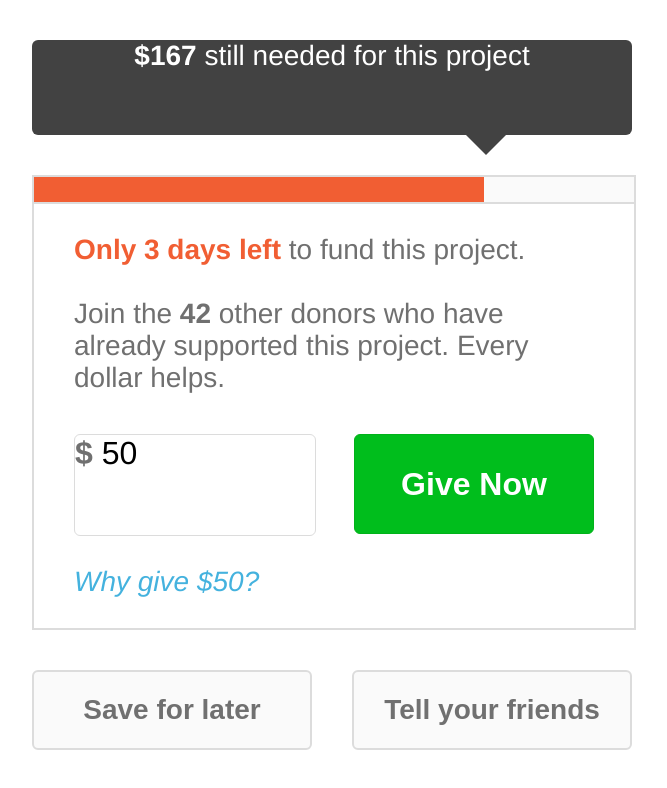
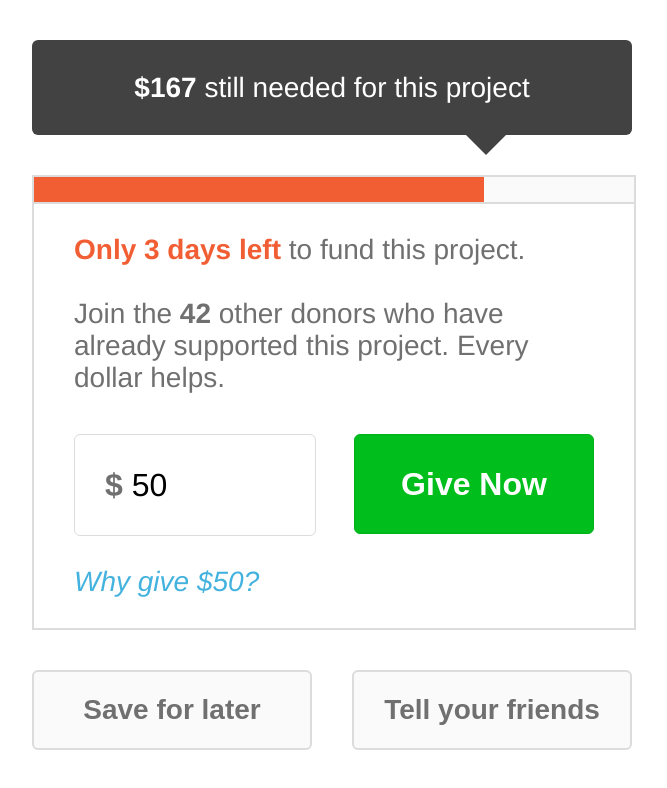
Before and after one commit to IVongphakdy/PlanningCenterDC, a plain HTML site: page index.html in a window 1280 px wide. Shown: the whole page, without its empty margins (8-675 px from the left). Drawn offline with Linux system fonts and the light colour scheme.

Commit message:
completed

```diff
--- a/index.html
+++ b/index.html
@@ -4,7 +4,7 @@
 	<title>Planning Center | Donations</title>
 	<meta charset="UTF-8">
 	<meta name="viewport" content="width=device-width, initial-scale=1.0">
-	<link rel="stylesheet" type="text/css" href="/style.css">
+	<link rel="stylesheet" type="text/css" href="style.css">
 </head>
 
 <body>
--- a/style.css
+++ b/style.css
@@ -29,6 +29,8 @@ p {
 .dialogue p {
     color: white;
     text-align: center;
+    vertical-align: middle;
+    line-height: 95px;
 }
 .dialogue::after {
 	content: "";
@@ -80,6 +82,11 @@ span {
     height: 100px;
     border: 1px solid #DCDCDC;
     border-radius: 6px;
+}
+#donation p {
+    vertical-align: middle;
+    line-height: 100px;
+    padding-left: 30px;
 }
 #donation span {
     color: black;
```
